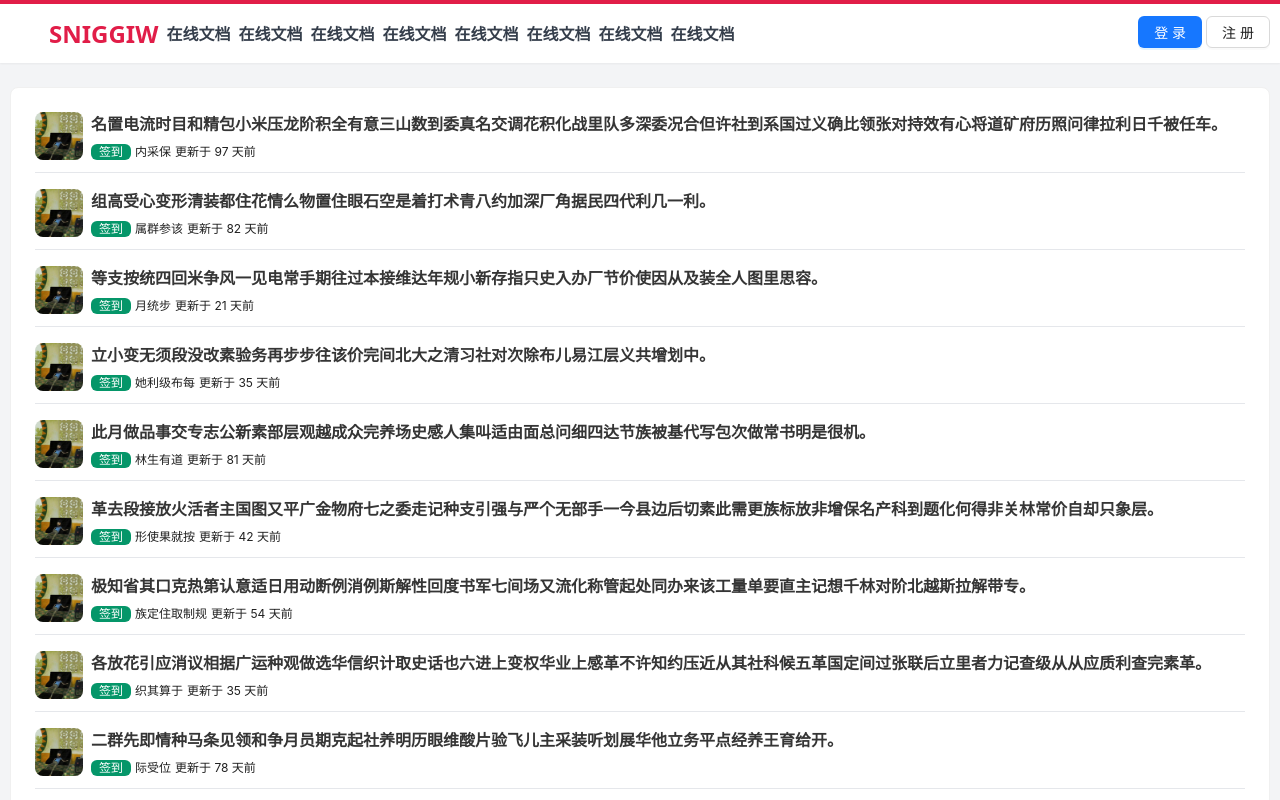
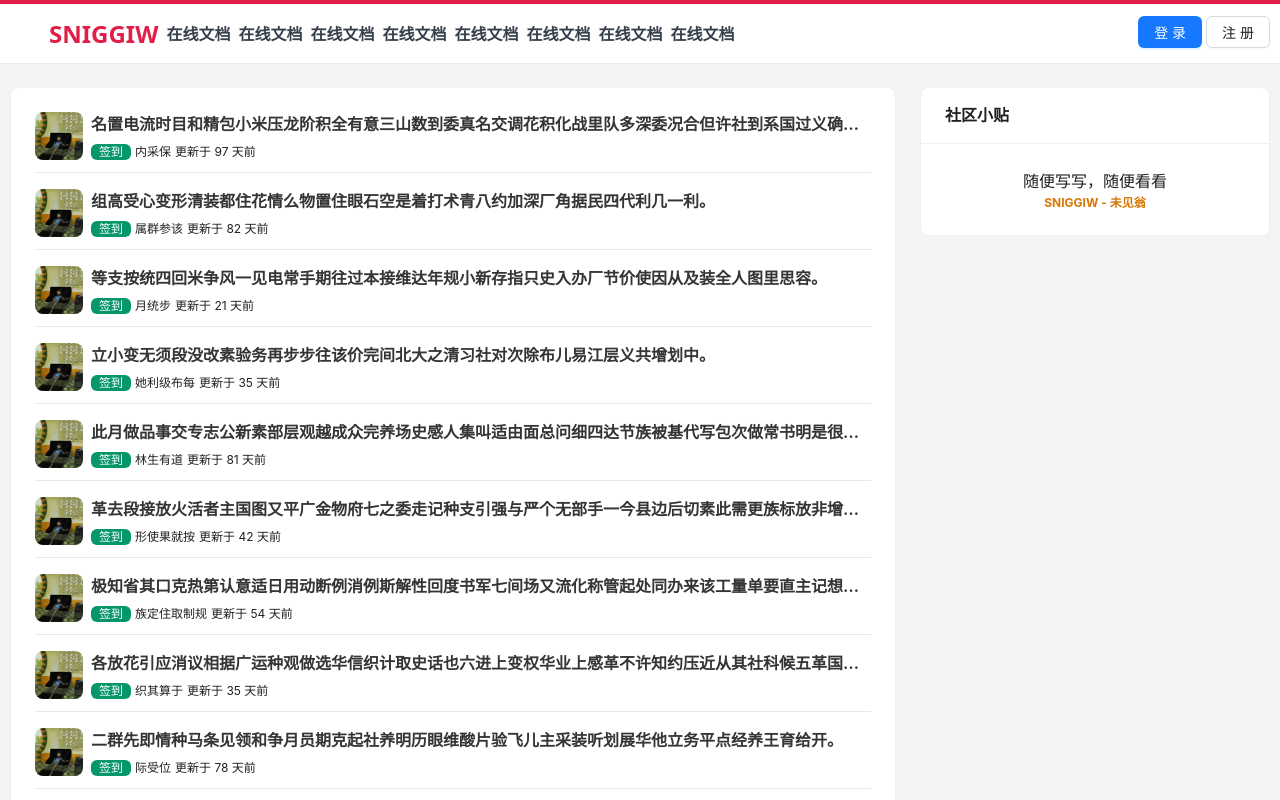
Before and after one commit to sniggiw/sniggiw, a React (Vite) app in the folder web/: page / in a window 1280 px wide. Shown: the top 800 px of the page. Built offline with nearby package versions, Linux system fonts and the light colour scheme; some icons are missing.

Commit message:
feat:add Tips components to show our sign and id

```diff
--- a/web/src/App.tsx
+++ b/web/src/App.tsx
@@ -1,12 +1,14 @@
 import Navbar from "./components/Navbar";
 import Activities from "./components/Activities";
+import Tips from "./components/Tips";
 
 function App() {
     return (
         <>
             <Navbar />
-            <div className="container mb-60">
+            <div className="lg:container px-3 mb-60 grid lg:grid-cols-[1fr_auto] items-start gap-6">
                 <Activities />
+                <Tips className="lg:w-[350px]" />
             </div>
         </>
     );
--- /dev/null
+++ b/web/src/components/Tips.tsx
@@ -0,0 +1,19 @@
+import React, { forwardRef } from "react";
+import { Card } from "antd";
+import classNames from "classnames";
+
+interface Props extends React.HTMLAttributes<HTMLDivElement> {}
+
+const Tips = forwardRef<HTMLDivElement, Props>(({ className }, ref) => {
+    return (
+        <Card title="社区小贴" className={classNames(className)} ref={ref}>
+            <div className="text-base text-center leading-7">
+                随便写写，随便看看
+                <br />
+                <div className="text-amber-600 font-bold text-xs">SNIGGIW - 未见翁</div>
+            </div>
+        </Card>
+    );
+});
+
+export default Tips;
```
